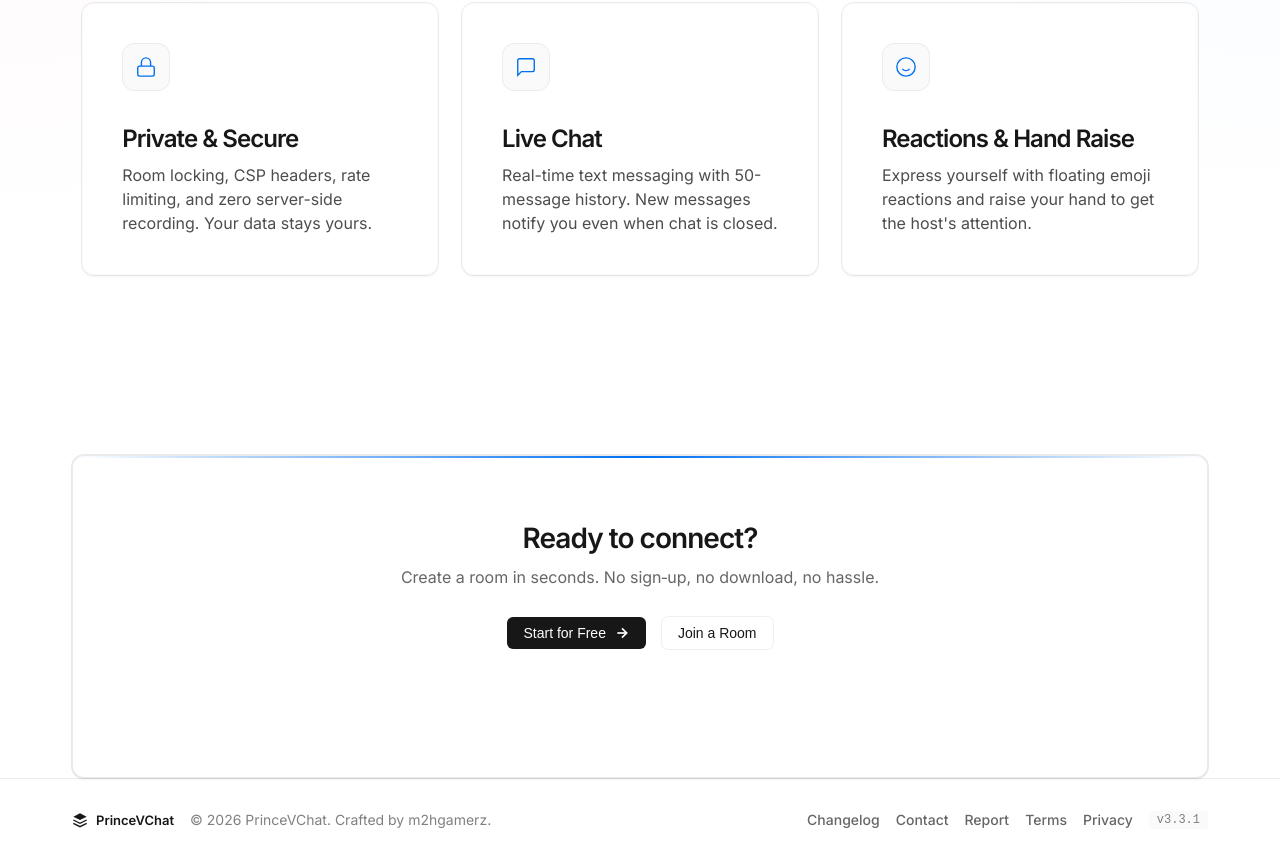
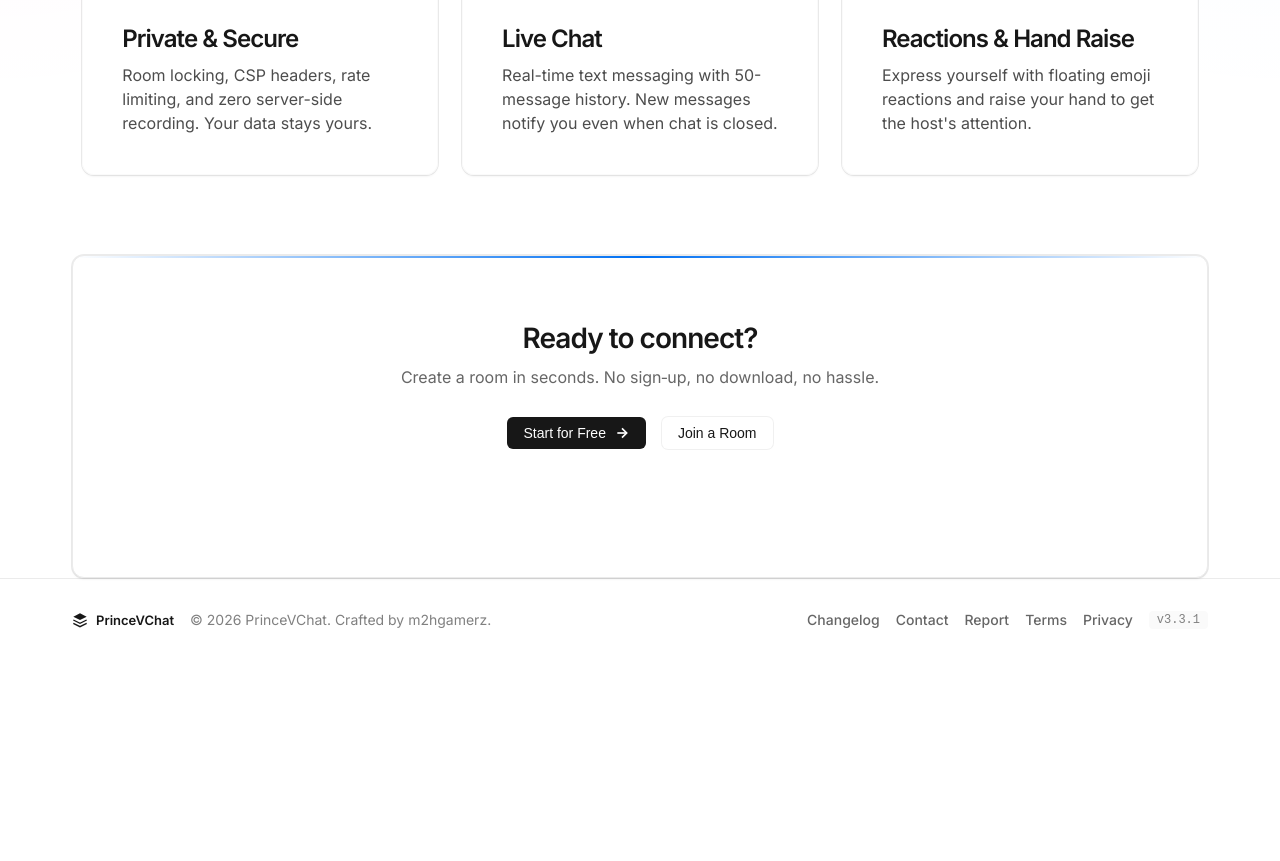
Before and after one commit to prince-m2hgamerz/PrinceVChat, a website built with Vite: page client/index.html in a window 1280 px wide. Shown: the part 1435-2296 px from the top of the page. After the commit the page ends 2096 px from the top, so only its background shows below. Built offline with nearby package versions, Linux system fonts and the light colour scheme.

Commit message:
Update to v3.3.4: Re-balanced landing page spacing for a more cohesive flow

```diff
--- a/client/src/styles.css
+++ b/client/src/styles.css
@@ -81,7 +81,7 @@ body {
 .section-hero {
   text-align: center;
   width: 100%;
-  padding: 180px 0 80px !important; /* Ultra-premium gap from header */
+  padding: 100px 0 60px !important;
 }
 
 .hero-content {
@@ -323,9 +323,9 @@ body {
 
 /* CTA Section */
 .section-cta {
-  padding: 100px 0;
+  padding: 80px 0;
   width: 100%;
-  margin-top: 180px !important; /* Force separation from features */
+  margin-top: 80px !important; /* Balanced separation */
 }
 
 .cta-card {
```
